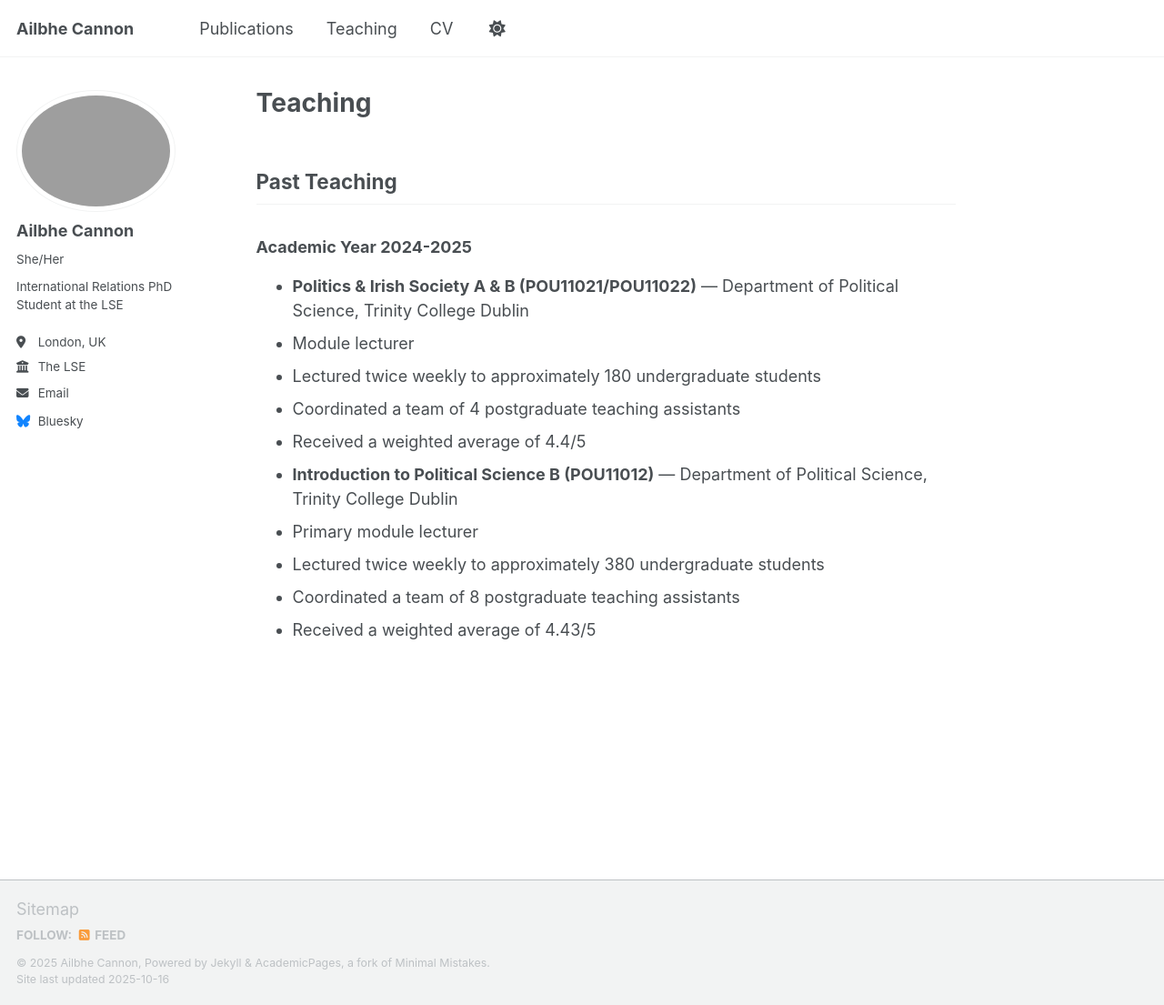
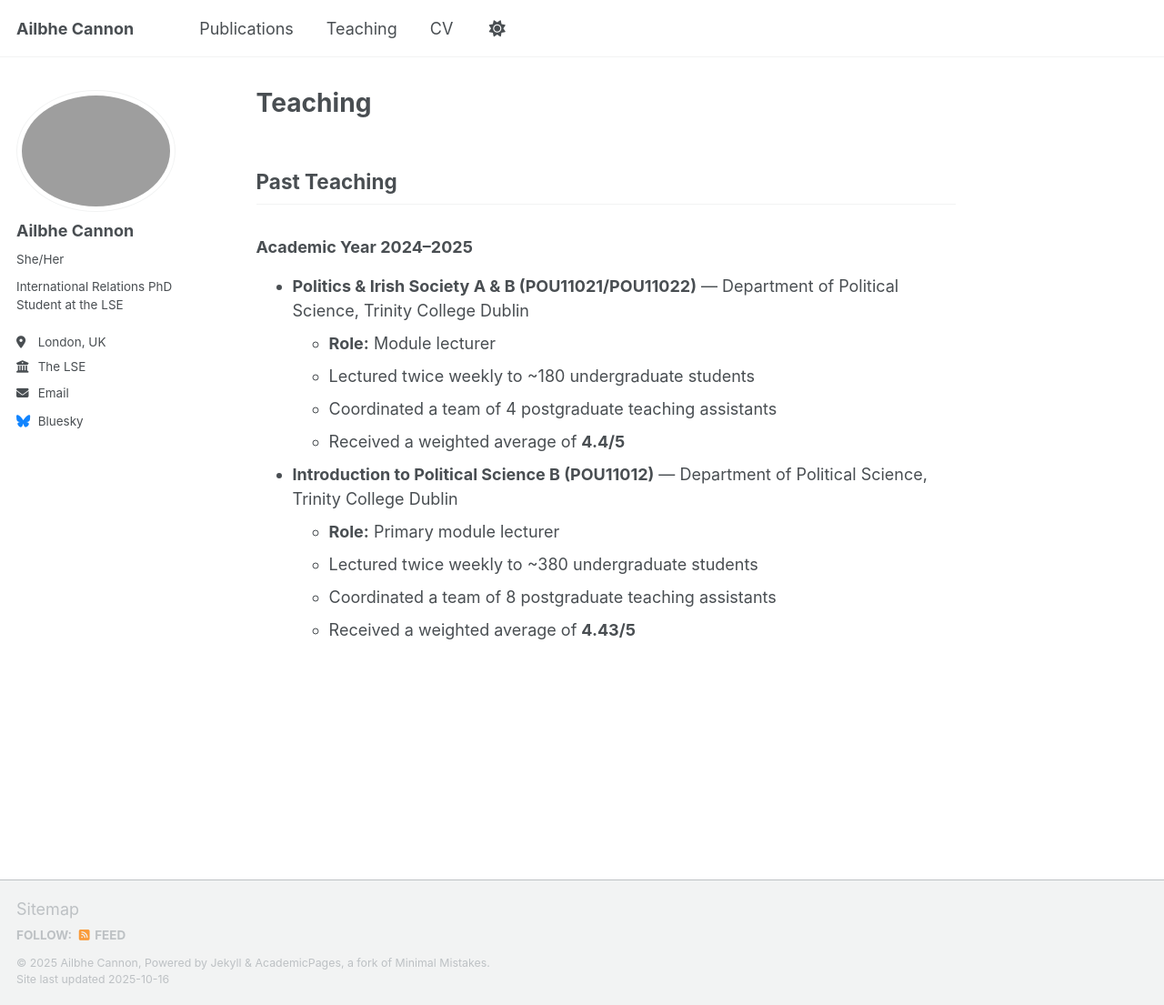
Before and after one commit to Ailbhe-Cannon/Ailbhe-Cannon.github.io, a Jekyll site: the page built from _pages/teaching.md, in a window 1280 px wide and 1105 px high. Shown: the whole window at 91% size. Built offline with Jekyll 4.4.1, drawn with Linux system fonts in a browser that asks for light colours; a script that is not in the unit is left out.

Commit message:
Update teaching.md

```diff
--- a/_pages/teaching.md
+++ b/_pages/teaching.md
@@ -6,14 +6,17 @@ author_profile: true
 ---
 
 ## Past Teaching
-### Academic Year 2024-2025
+
+### Academic Year 2024–2025
+
 - **Politics & Irish Society A & B (POU11021/POU11022)** — Department of Political Science, Trinity College Dublin
-- Module lecturer
-- Lectured twice weekly to approximately 180 undergraduate students
-- Coordinated a team of 4 postgraduate teaching assistants
-- Received a weighted average of 4.4/5
+  - **Role:** Module lecturer
+  - Lectured twice weekly to ~180 undergraduate students
+  - Coordinated a team of 4 postgraduate teaching assistants
+  - Received a weighted average of **4.4/5**
+
 - **Introduction to Political Science B (POU11012)** — Department of Political Science, Trinity College Dublin
-- Primary module lecturer
-- Lectured twice weekly to approximately 380 undergraduate students
-- Coordinated a team of 8 postgraduate teaching assistants
-- Received a weighted average of 4.43/5
+  - **Role:** Primary module lecturer
+  - Lectured twice weekly to ~380 undergraduate students
+  - Coordinated a team of 8 postgraduate teaching assistants
+  - Received a weighted average of **4.43/5**
```
